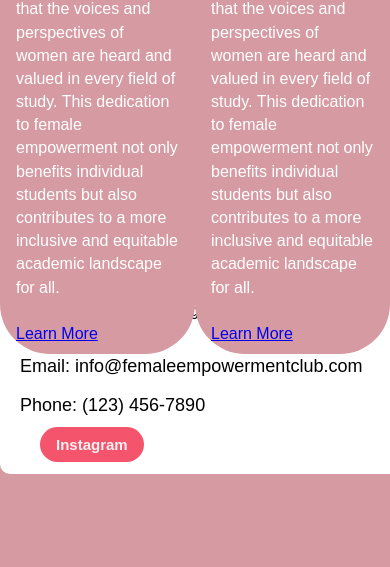
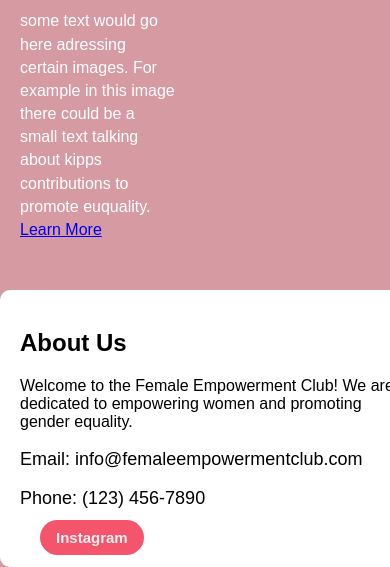
Before and after one commit to javibavi/Female-Empowerment-Website-KAC, a Flask app: page / in a window 390 px wide. Shown: the part 883-1450 px from the top of the page. Before the commit the page ends 1357 px from the top, so only its background shows below. Run offline with Flask 3, Linux system fonts and the light colour scheme; parts of the project's set-up code (start-up, migrations or seed data) failed here and were passed over.

Commit message:
pushing to our test server for  mobile devices

```diff
--- a/flaskr/templates/testindex.html
+++ b/flaskr/templates/testindex.html
@@ -1,9 +1,8 @@
 <!DOCTYPE html>
 <html lang="en">
 <head>
-
     <meta charset="UTF-8">
-    <meta name="viewport" content="width=device-width, initial-scale=1">
+    <meta name="viewport" content="width=device-width, initial-scale=1.0">
     <title>Female Empowerment Club</title>
     <!-- Google Fonts -->
     <link rel="stylesheet" href="https://fonts.googleapis.com/css2?family=Pacifico&display=swap">
@@ -18,7 +17,7 @@
 
         .container {
             position: relative;
-            min-height: 100vh;
+            min-height: 160vh;
             overflow-y: auto;
             padding-bottom: 100px;
         }
@@ -35,17 +34,15 @@
         }
 
 
-        /* Style for the button list */
         .button-list {
             list-style-type: none;
-            padding: 25px;
+            padding: 80px;
             display: flex;
             justify-content: center;
             margin-top: 100px;
         }
 
 
-        /* Style for each button */
         .custom-button {
             background-color: #f4556c;
             color: white;
@@ -55,19 +52,17 @@
             font-weight: bold;
             font-size: 15px;
             cursor: pointer;
-            transition: box-shadow 0.15s;
+            transition: background-color 0.15s, box-shadow 0.15s;
             margin: 20px;
         }
 
 
-        /* Hover effect for the buttons */
         .custom-button:hover {
             background-color: #ff6b81;
             box-shadow: 0 4px 6px rgba(0, 0, 0, 0.1);
         }
 
 
-        /* Style for the image in the top-left corner */
         .corner-image {
             position: absolute;
             top: 10px;
@@ -76,7 +71,6 @@
         }
 
 
-        /* Style for the information section */
         .info-section {
             background-color: #fff;
             padding: 20px;
@@ -88,13 +82,11 @@
         }
 
 
-        /* Style for contact info */
         .contact-info {
             font-size: 18px;
         }
 
 
-        /* Style for social media links */
         .social-media {
             margin-top: 20px;
         }
@@ -112,10 +104,10 @@
         }
 
 
-        /* CSS for the parent container and the image-container */
         .image-parent-container {
             display: flex;
             justify-content: space-between;
+            flex-wrap: wrap;
         }
 
 
@@ -124,59 +116,24 @@
             flex-direction: column;
             align-items: center;
             margin-bottom: 20px;
+            width: 45%;
+            padding: 10px;
         }
 
 
         .image {
-            margin-top: 45px;
-            max-width: 45%; /* Adjusted to make the image responsive */
-            height: auto;
-            opacity: 0;
-            animation: fadeInImage 1s ease-in-out forwards;
-            border-radius: 100px;
-        }
-
-
-        .image1 {
-            margin-top: 45px;
-            max-width: 45%; /* Adjusted to make the image responsive */
-            height: auto;
-            opacity: 0;
-            animation: fadeInImage 2s ease-in-out forwards;
-            border-radius: 100px;
+            width: 100%;
+            border-radius: 20%;
         }
 
 
         .text {
-            margin-top: 20px;
             background-color: #d69ba2;
             color: #fff;
-            max-width: 100%; /* Adjusted to make the text box responsive */
             padding: 10px;
-            opacity: 0;
-            animation: slideInText 1s ease-in-out forwards;
-            border: none;
-            padding: 9px 16px;
             border-radius: 50px;
             cursor: pointer;
-            transition: box-shadow 0.15s;
-            line-height: 1.45;
-        }
-
-
-        .text1 {
-            margin-top: 20px;
-            background-color: #d69ba2;
-            color: #fff;
-            max-width: 100%; /* Adjusted to make the text box responsive */
-            padding: 10px;
-            opacity: 0;
-            animation: slideInText 2s ease-in-out forwards;
-            border: none;
-            padding: 9px 16px;
-            border-radius: 50px;
-            cursor: pointer;
-            transition: box-shadow 0.15s;
+            transition: background-color 0.15s, box-shadow 0.15s;
             line-height: 1.45;
         }
 
@@ -206,7 +163,6 @@
 </head>
 <body>
     <div class="container">
-        <!-- Your title -->
         <h1 class="title">Female Empowerment Club</h1>
 
         <ul class="button-list">
@@ -215,38 +171,34 @@
             </li>
         </ul>
 
-        <!-- Information section -->
         <div class="info-section">
             <h2>About Us</h2>
             <p>Welcome to the Female Empowerment Club! We are dedicated to empowering women and promoting gender equality.</p>
-            <!-- Contact Information -->
+
             <div class="contact-info">
                 <p>Email: info@femaleempowermentclub.com</p>
                 <p>Phone: (123) 456-7890</p>
             </div>
-            <!-- Social Media Links -->
+
             <div class="social-media">
                 <a href="https://www.instagram.com/kac_girl.empowerment/" class="custom-button">Instagram</a>
             </div>
         </div>
 
-        <!-- Parent Container for Image and Text Pairs -->
         <div class="image-parent-container">
             <div class="image-container">
                 <img src="https://images.squarespace-cdn.com/content/v1/606bc9d758ec05211bf4d60b/1638377795210-UULUM7WO7I5NXINU7VIO/STG+KIPP+LG-.jpg" alt="Image Description" class="image">
                 <div class="text">
-                    KIPP's commitment to female empowerment plays a pivotal role in fostering inclusiveness within various academic fields. By providing a supportive and empowering environment for young women, KIPP encourages them to pursue their passions and break barriers in traditionally male-dominated disciplines. Through mentorship, educational opportunities, and a strong focus on gender equality, KIPP empowers young women to pursue diverse academic pathways, ensuring that the voices and perspectives of women are heard and valued in every field of study. This dedication to female empowerment not only benefits individual students but also contributes to a more inclusive and equitable academic landscape for all.
+                    some text would go here adressing certain images. For example in this image there could be a small text talking about kipps contributions to promote euquality.
                     <br><br>
                     <a href="https://kipptexas.org/">Learn More</a>
                 </div>
             </div>
 
-
             <div class="image-container">
-                <img src="https://images.squarespace-cdn.com/content/v1/606bc9d758ec05211bf4d60b/1638377795210-UULUM7WO7I5NXINU7VIO/STG+KIPP+LG-.jpg" alt="Image Description" class="image1">
-                <div class="text1">
-                    KIPP's commitment to female empowerment plays a pivotal role in fostering inclusiveness within various academic fields. By providing a supportive and empowering environment for young women, KIPP encourages them to pursue their passions and break barriers in traditionally male-dominated disciplines. Through mentorship, educational opportunities, and a strong focus on gender equality, KIPP empowers young women to pursue diverse academic pathways, ensuring that the voices and perspectives of women are heard and valued in every field of study. This dedication to female empowerment not only benefits individual students but also contributes to a more inclusive and equitable academic landscape for all.
-                    <br><br>
+                <img src="https://images.squarespace-cdn.com/content/v1/606bc9d758ec05211bf4d60b/1638377795210-UULUM7WO7I5NXINU7VIO/STG+KIPP+LG-.jpg" alt="Image Description" class="image">
+                <div class="text">
+                  some text would go here adressing certain images. For example in this image there could be a small text talking about kipps contributions to promote euquality.
                     <a href="https://kipptexas.org/">Learn More</a>
                 </div>
             </div>
```
